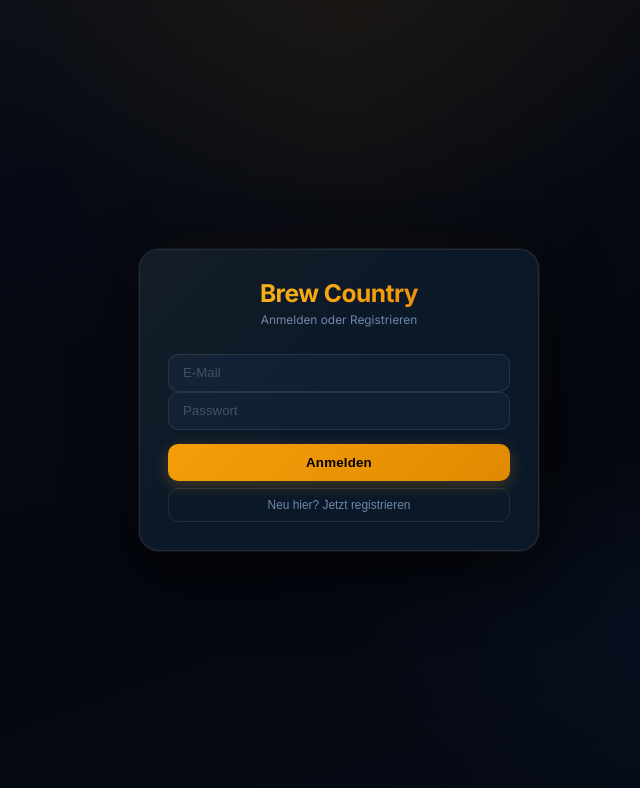
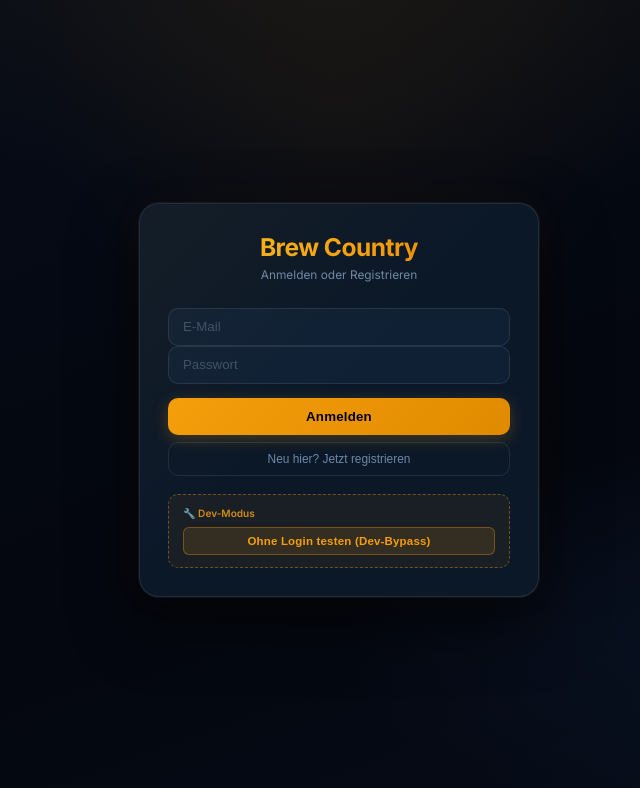
Before and after one commit to Phailipp/brew-country, a React (Vite) app: page / in a window 1280 px wide. Shown: the top 788 px of the page, without its empty margins (301-941 px from the left). Built offline with nearby package versions, Linux system fonts and the light colour scheme; no server answers.

Commit message:
fix: always show dev bypass button on login screen
https://claude.ai/code/session_01WdvHWYLVQ6S6czkVwsoziH

```diff
--- a/src/auth/GoogleLogin.tsx
+++ b/src/auth/GoogleLogin.tsx
@@ -205,14 +205,12 @@ export function GoogleLogin() {
         {info && <p className="auth-instruction">{info}</p>}
         {error && <p className="auth-error">{error}</p>}
 
-        {(showDevBypass || !firebaseReady) && (
-          <div className="auth-dev-bypass">
-            <p className="auth-dev-bypass-label">⚠️ Firebase nicht konfiguriert</p>
-            <button className="auth-dev-bypass-btn" onClick={handleDevBypass}>
-              Dev-Bypass: Als Testnutzer anmelden
-            </button>
-          </div>
-        )}
+        <div className="auth-dev-bypass">
+          <p className="auth-dev-bypass-label">🔧 Dev-Modus</p>
+          <button className="auth-dev-bypass-btn" onClick={handleDevBypass}>
+            Ohne Login testen (Dev-Bypass)
+          </button>
+        </div>
       </div>
     </div>
   );
```
